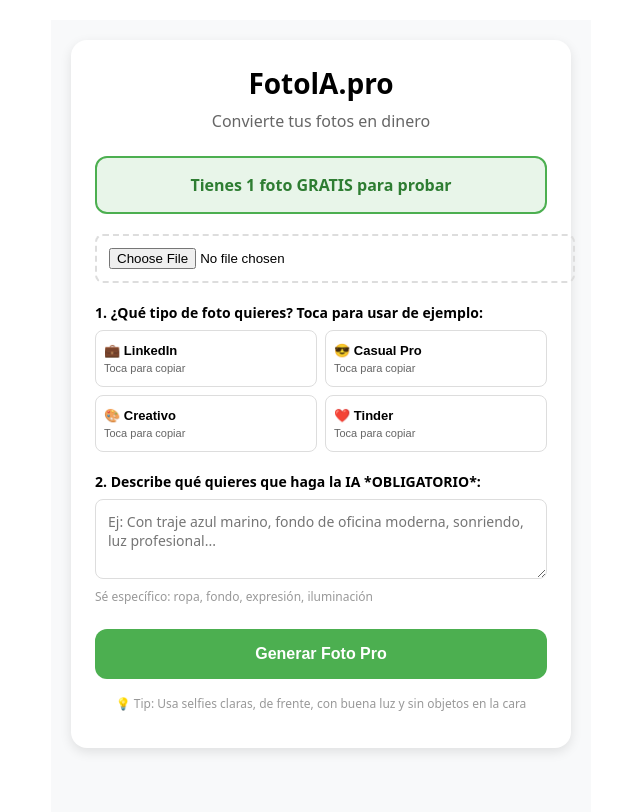
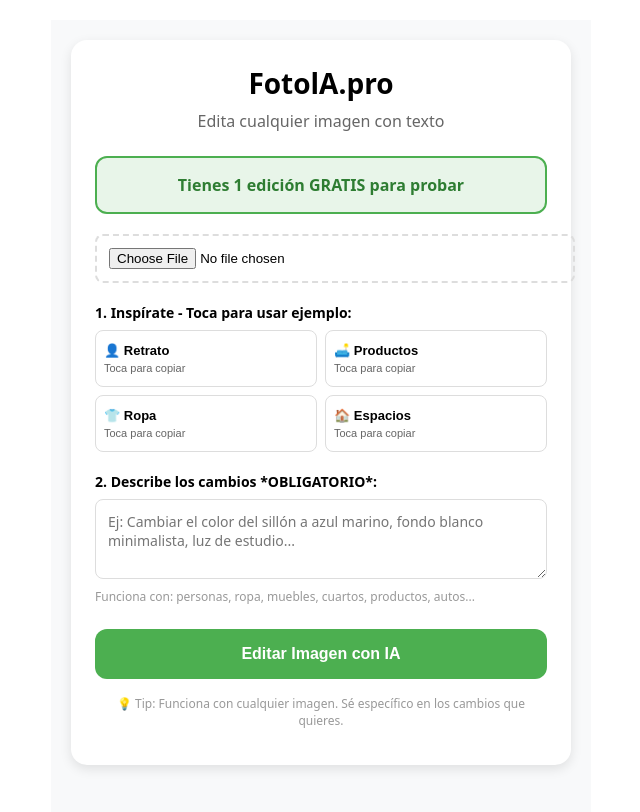
Before and after one commit to cp3605648-maker/fotoiapro, a Next.js app: page / in a window 1280 px wide. Shown: the top 812 px of the page, without its empty margins (319-959 px from the left). Built offline with nearby package versions, Linux system fonts and the light colour scheme.

Commit message:
Update index.js

```diff
--- a/pages/index.js
+++ b/pages/index.js
@@ -3,24 +3,24 @@ import Head from 'next/head';
 
 const CATEGORIES = [
   {
-    id: 'linkedin',
-    name: '💼 LinkedIn',
-    example: 'Con traje formal, fondo gris de oficina, sonriendo profesional'
+    id: 'retrato',
+    name: '👤 Retrato',
+    example: 'Cambiar el fondo a una oficina moderna, mejorar la iluminación, verme más profesional'
   },
   {
-    id: 'casual',
-    name: '😎 Casual Pro',
-    example: 'Ropa casual elegante, en cafetería, luz natural, look confiado'
+    id: 'producto',
+    name: '🛋️ Productos',
+    example: 'Cambiar el color del sillón a azul marino, fondo blanco de estudio'
   },
   {
-    id: 'creativo',
-    name: '🎨 Creativo',
-    example: 'Fondo colorido, luz artística, estilo moderno y creativo'
+    id: 'ropa',
+    name: '👕 Ropa',
+    example: 'Cambiar la playera a color negro, que se vea de diseñador'
   },
   {
-    id: 'dating',
-    name: '❤️ Tinder',
-    example: 'Sonrisa natural, al aire libre, ropa que te favorece, atractivo'
+    id: 'cuarto',
+    name: '🏠 Espacios',
+    example: 'Pintar las paredes de color beige, agregar plantas, luz cálida'
   }
 ];
 
@@ -78,12 +78,12 @@ export default function Home() {
     setErrorMsg('');
 
     if (!photo) {
-      setErrorMsg('Sube una foto primero');
+      setErrorMsg('Sube una imagen primero');
       return;
     }
 
     if (!customPrompt.trim()) {
-      setErrorMsg('Describe qué quieres que haga la IA con tu foto');
+      setErrorMsg('Describe qué cambios quieres hacerle a la imagen');
       return;
     }
 
@@ -126,7 +126,7 @@ export default function Home() {
         if (data.image) {
           const link = document.createElement('a');
           link.href = data.image;
-          link.download = `foto-pro-${Date.now()}.png`;
+          link.download = `foto-editada-${Date.now()}.png`;
           document.body.appendChild(link);
           link.click();
           document.body.removeChild(link);
@@ -151,7 +151,7 @@ export default function Home() {
   return (
     <>
       <Head>
-        <title>FotolA.pro - Convierte tus fotos en dinero</title>
+        <title>FotolA.pro - Edita cualquier foto con IA</title>
         <meta name="viewport" content="width=device-width, initial-scale=1.0" />
       </Head>
 
@@ -171,7 +171,7 @@ export default function Home() {
           textAlign: 'center'
         }}>
           <h1 style={{ margin: '0 0 8px 0', fontSize: '28px' }}>FotolA.pro</h1>
-          <p style={{ color: '#666', margin: '0 0 24px 0' }}>Convierte tus fotos en dinero</p>
+          <p style={{ color: '#666', margin: '0 0 24px 0' }}>Edita cualquier imagen con texto</p>
 
           <div style={{
             margin: '20px 0',
@@ -183,11 +183,11 @@ export default function Home() {
           }}>
             {packCount > 0 ? (
               <p style={{ fontWeight: 'bold', margin: 0, fontSize: '16px' }}>
-                Pack Activo: {packCount} fotos restantes
+                Pack Activo: {packCount} ediciones restantes
               </p>
             ) : !freeUsed ? (
               <p style={{ fontWeight: 'bold', margin: 0, fontSize: '16px' }}>
-                Tienes 1 foto GRATIS para probar
+                Tienes 1 edición GRATIS para probar
               </p>
             ) : (
               <p style={{ fontWeight: 'bold', margin: 0, fontSize: '16px' }}>
@@ -203,9 +203,10 @@ export default function Home() {
               style={{
                 width: '100%',
                 maxHeight: '250px',
-                objectFit: 'cover',
+                objectFit: 'contain',
                 borderRadius: '12px',
-                margin: '16px 0'
+                margin: '16px 0',
+                background: '#f5f5f5'
               }}
             />
           )}
@@ -226,7 +227,7 @@ export default function Home() {
 
           <div style={{ margin: '20px 0', textAlign: 'left' }}>
             <label style={{ fontWeight: 'bold', fontSize: '14px', display: 'block', marginBottom: '8px' }}>
-              1. ¿Qué tipo de foto quieres? Toca para usar de ejemplo:
+              1. Inspírate - Toca para usar ejemplo:
             </label>
             <div style={{ display: 'grid', gridTemplateColumns: '1fr 1fr', gap: '8px' }}>
               {CATEGORIES.map(cat => (
@@ -252,12 +253,12 @@ export default function Home() {
 
           <div style={{ margin: '16px 0', textAlign: 'left' }}>
             <label style={{ fontWeight: 'bold', fontSize: '14px', display: 'block', marginBottom: '8px' }}>
-              2. Describe qué quieres que haga la IA *OBLIGATORIO*:
+              2. Describe los cambios *OBLIGATORIO*:
             </label>
             <textarea
               value={customPrompt}
               onChange={(e) => setCustomPrompt(e.target.value)}
-              placeholder="Ej: Con traje azul marino, fondo de oficina moderna, sonriendo, luz profesional..."
+              placeholder="Ej: Cambiar el color del sillón a azul marino, fondo blanco minimalista, luz de estudio..."
               style={{
                 width: '100%',
                 padding: '12px',
@@ -270,7 +271,7 @@ export default function Home() {
               }}
             />
             <p style={{ fontSize: '12px', color: '#999', margin: '4px 0 0 0' }}>
-              Sé específico: ropa, fondo, expresión, iluminación
+              Funciona con: personas, ropa, muebles, cuartos, productos, autos...
             </p>
           </div>
 
@@ -303,13 +304,13 @@ export default function Home() {
               marginTop: '8px'
             }}
           >
-            {loading ? 'Generando... 30-40 seg' :
-             showPayButton ? 'Comprar Pack 10 Fotos - $9 USD' :
-             'Generar Foto Pro'}
+            {loading ? 'Editando... 30-40 seg' :
+             showPayButton ? 'Comprar Pack 10 Ediciones - $9 USD' :
+             'Editar Imagen con IA'}
           </button>
 
           <p style={{ fontSize: '12px', color: '#999', marginTop: '16px' }}>
-            💡 Tip: Usa selfies claras, de frente, con buena luz y sin objetos en la cara
+            💡 Tip: Funciona con cualquier imagen. Sé específico en los cambios que quieres.
           </p>
         </div>
       </div>
```
